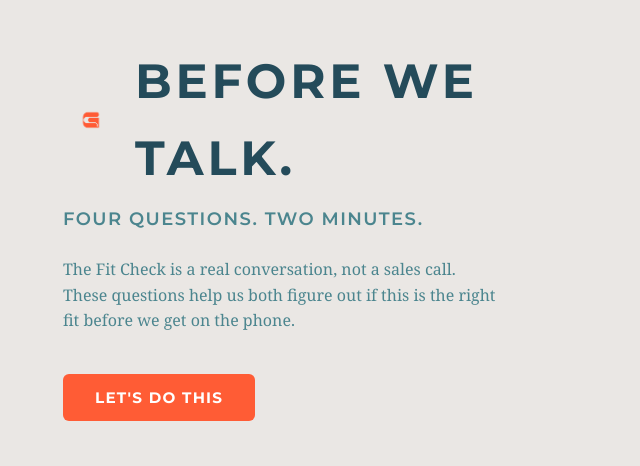
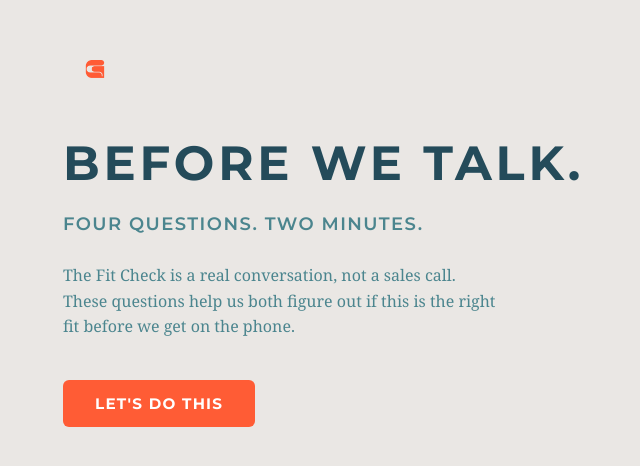
Before and after one commit to GoodyearforChange/gfc-fit-check, a website: page public/index.html in a window 1280 px wide. Shown: the part 168-634 px from the top of the page, without its empty margins (297-937 px from the left). Drawn offline with Linux system fonts and the light colour scheme.

Commit message:
Fix ESM imports and logo placement

```diff
--- a/package.json
+++ b/package.json
@@ -2,6 +2,7 @@
   "name": "gfc-fit-check",
   "version": "1.0.0",
   "private": true,
+  "type": "module",
   "scripts": {
     "dev": "vercel dev"
   },
--- a/public/index.html
+++ b/public/index.html
@@ -264,7 +264,8 @@
 
     <!-- Screen 0: Landing -->
     <div id="screen-landing" class="screen active landing">
-      <h1 style="display: flex; align-items: center; gap: 16px;"><img src="/goodyear_monogram.png" alt="Goodyear For Change" style="width: 56px; height: 56px;"> Before we talk.</h1>
+      <img src="/goodyear_monogram.png" alt="Goodyear For Change" style="display: block; width: 64px; height: 64px; margin: 0 0 24px;">
+      <h1>Before we talk.</h1>
       <p class="subhead">Four questions. Two minutes.</p>
       <p class="body-text">The Fit Check is a real conversation, not a sales call. These questions help us both figure out if this is the right fit before we get on the phone.</p>
       <button class="btn" onclick="showScreen('screen-info')">Let's do this</button>
```
